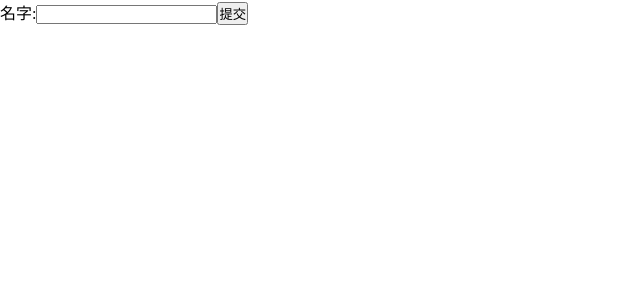
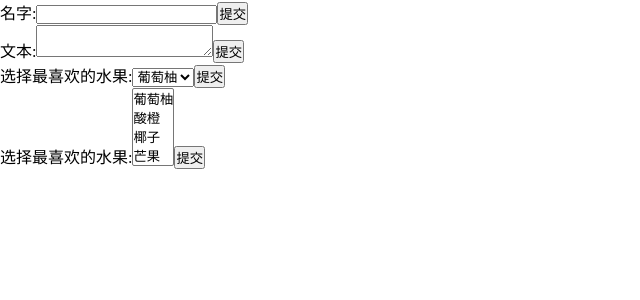
Before and after one commit to RedHeart001/demos, a React (Create React App) app: page / in a window 1280 px wide. Shown: the top 300 px of the page, without its empty margins (0-640 px from the left). Built offline with nearby package versions, Linux system fonts and the light colour scheme.

Commit message:
react文档demo

```diff
--- a/src/thisDemo/index.js
+++ b/src/thisDemo/index.js
@@ -118,4 +118,113 @@ class NameForm extends React.Component {
     }
 }
 
-ReactDOM.render(<NameForm />, document.getElementById('root'));
+class TextForm extends React.Component {
+    constructor(props) {
+        super(props);
+        this.state = { value: '' };
+    }
+
+    handleChange = (event) => {
+        this.setState({ value: event.target.value });
+    }
+
+    handleSubmit = (event) => {
+        alert('提交的文本: ' + this.state.value);
+        event.preventDefault();
+    }
+
+    render() {
+        return (
+            <form onSubmit={this.handleSubmit}>
+                <label>
+                    文本:
+            <textarea value={this.state.value} onChange={this.handleChange} />
+                </label>
+                <input type="submit" value="提交" />
+            </form>
+        );
+    }
+}
+
+class SelectForm extends React.Component {
+    constructor(props) {
+        super(props);
+        this.state = { value: 'grapefruit' };
+    }
+
+    handleChange = (event) => {
+        this.setState({ value: event.target.value });
+    }
+
+    handleSubmit = (event) => {
+        alert('您最喜欢的水果是: ' + this.state.value);
+        event.preventDefault();
+    }
+
+    render() {
+        return (
+            <form onSubmit={this.handleSubmit}>
+                <label>
+                    选择最喜欢的水果:
+                    <select value={this.state.value} onChange={this.handleChange}>
+                        <option value="grapefruit">葡萄柚</option>
+                        <option value="lime">酸橙</option>
+                        <option selected value="coconut">椰子</option>
+                        <option value="mango">芒果</option>
+                    </select>
+                </label>
+                <input type="submit" value="提交" />
+            </form>
+        );
+    }
+}
+
+
+class MultipleSelectForm extends React.Component {
+    constructor(props) {
+        super(props);
+        this.state = { value: [] };
+    }
+
+    handleChange = (event) => {
+        let { value } = this.state;
+        value.push(event.target.value);
+        this.setState({ value });
+    }
+
+    handleSubmit = (event) => {
+        alert('您最喜欢的水果是: ' + this.state.value);
+        event.preventDefault();
+    }
+
+    render() {
+        return (
+            <form onSubmit={this.handleSubmit}>
+                <label>
+                    选择最喜欢的水果:
+                    <select multiple='multiple' value={this.state.value} onChange={this.handleChange}>
+                        <option value="grapefruit">葡萄柚</option>
+                        <option value="lime">酸橙</option>
+                        <option value="coconut">椰子</option>
+                        <option value="mango">芒果</option>
+                    </select>
+                </label>
+                <input type="submit" value="提交" />
+            </form>
+        );
+    }
+}
+
+
+function App() {
+    return (
+        <div>
+            <NameForm />
+            <TextForm />
+            <SelectForm />
+            <MultipleSelectForm />
+        </div>
+    )
+}
+
+ReactDOM.render(<App />, document.getElementById('root'));
```
